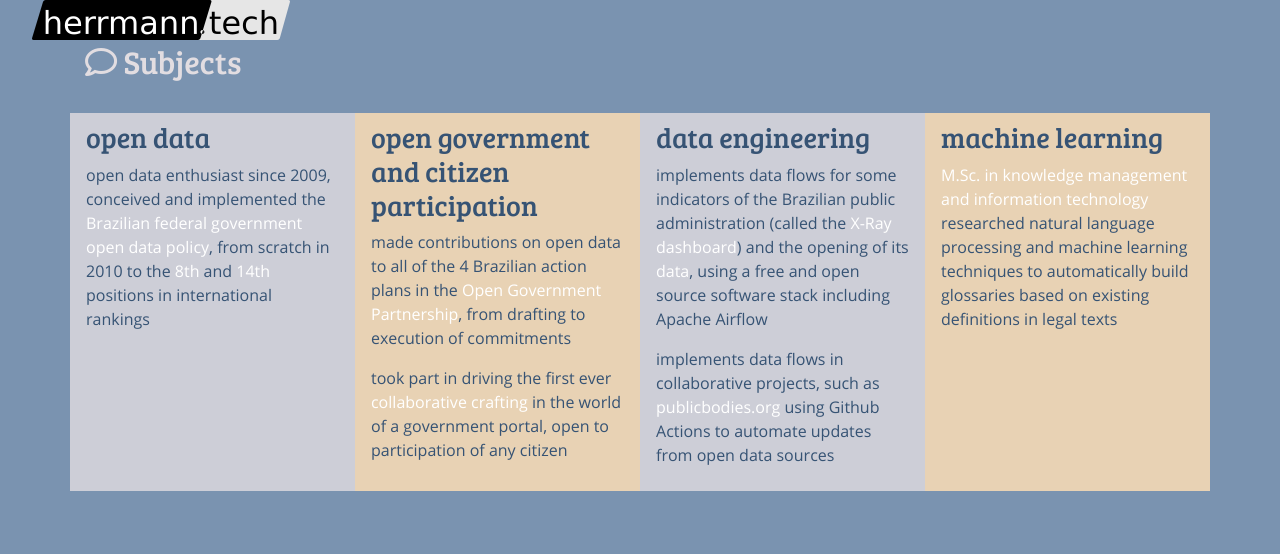
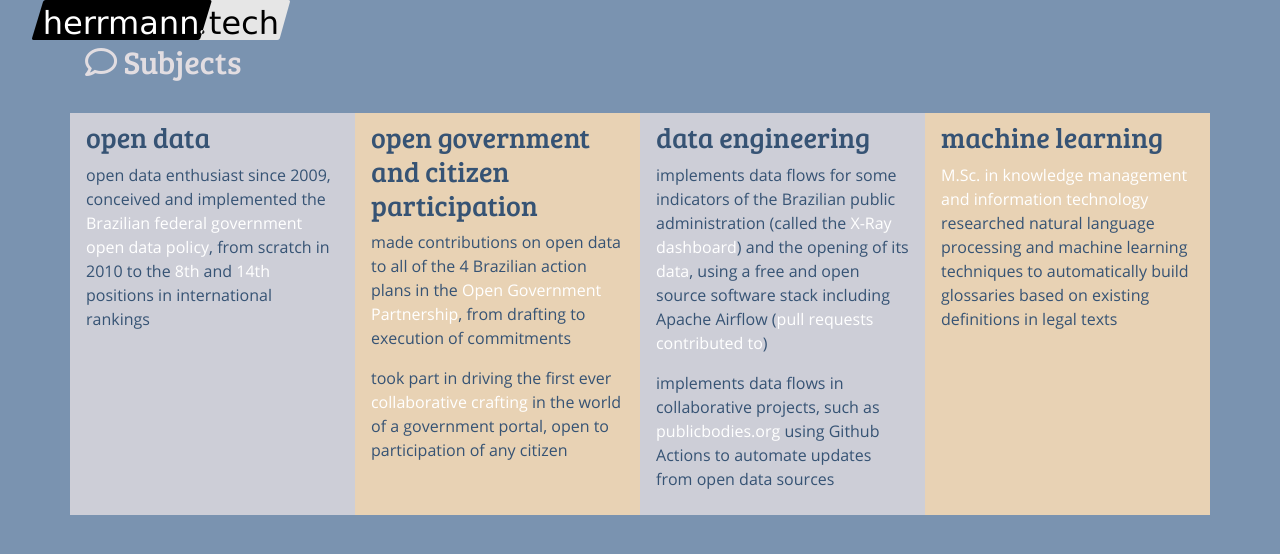
Before and after one commit to augusto-herrmann/augusto-herrmann.github.io, a Jekyll site: the page built from en/index.md, in a window 1280 px wide and 900 px high, scrolled down 406 px, cut to the strip 0-567 px from the top of the window. Shown: the top 554 px of the strip. Built offline with Jekyll 4.4.1, drawn with Linux system fonts in a browser that asks for light colours; nearby versions of some CDN libraries.

Commit message:
Add Apache Airflow PR references

```diff
--- a/en/index.md
+++ b/en/index.md
@@ -37,6 +37,7 @@ themes:
     and the opening of its
     [data](https://dados.gov.br/dataset/raio-x-da-administracao-publica-federal),
     using a free and open source software stack including Apache Airflow
+    ([pull requests contributed to](https://github.com/apache/airflow/pulls?q=is%3Apr+author%3Aaugusto-herrmann+is%3Aclosed))
 
     implements data flows in collaborative projects, such as
     [publicbodies.org](https://publicbodies.org) using Github Actions
```
Also changed, not shown: pt/index.md (+1 -0 lines).
